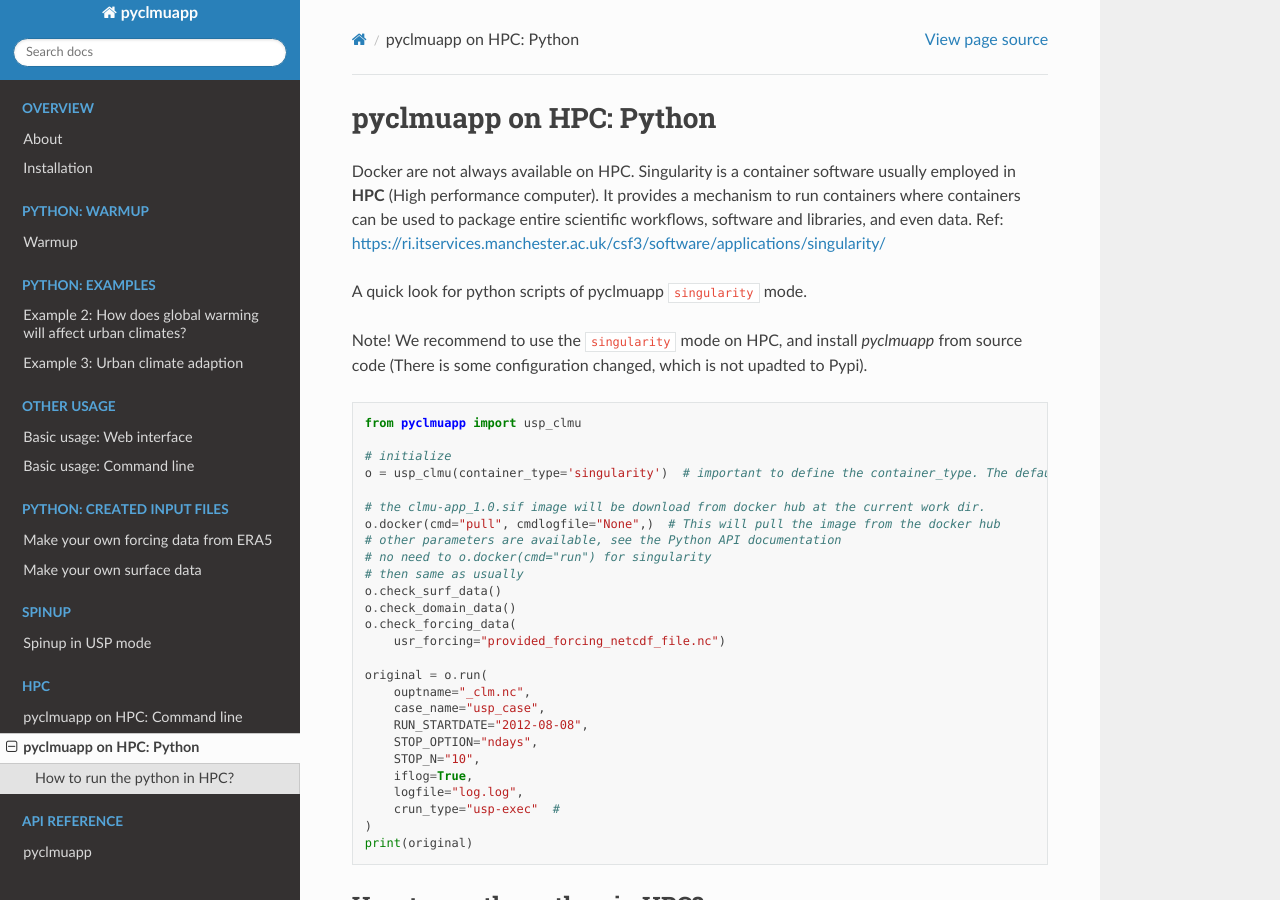
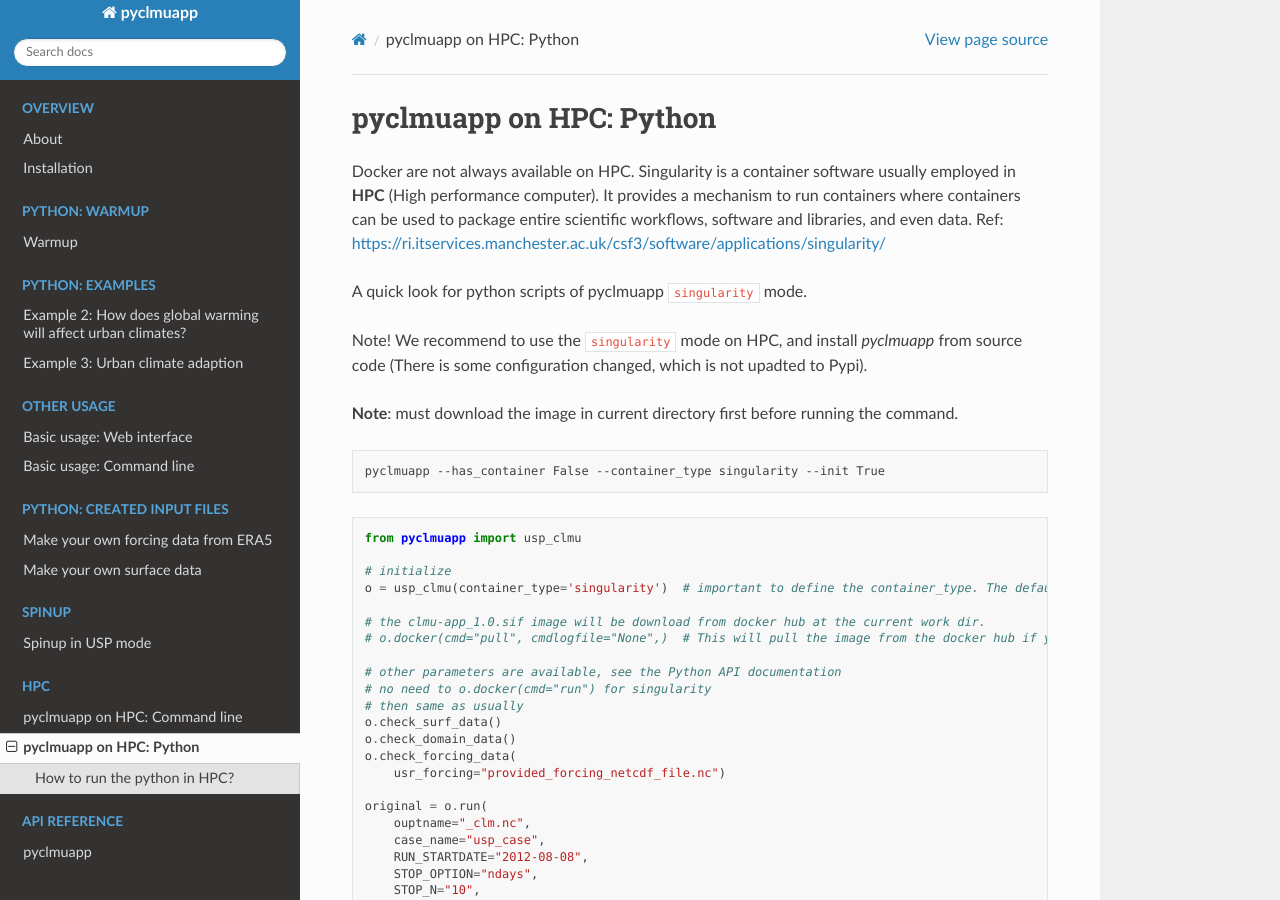
Before and after one commit to envdes/pyclmuapp, a Sphinx documentation site: the page built from docs/notebooks/hpc/singularity.rst, in a window 1280 px wide and 900 px high. Built offline with Sphinx 7.4.7 and the Read the Docs theme 3.1.0, drawn with Linux system fonts in a browser that asks for light colours; pages that are not in the unit, such as notebooks, are missing from menus.

Commit message:
hpc notes

```diff
--- a/docs/notebooks/hpc/singularity.rst
+++ b/docs/notebooks/hpc/singularity.rst
@@ -5,6 +5,13 @@ Docker are not always available on HPC. Singularity is a container software usua
 A quick look for python scripts of pyclmuapp ``singularity`` mode.
 
 Note! We recommend to use the ``singularity`` mode on HPC, and install `pyclmuapp` from source code (There is some configuration changed, which is not upadted to Pypi).
+
+**Note**: must download the image in current directory first before running the command.
+
+.. code-block:: bash
+
+    pyclmuapp --has_container False --container_type singularity --init True
+
 
 .. code-block:: python
 
@@ -14,7 +21,8 @@ Note! We recommend to use the ``singularity`` mode on HPC, and install `pyclmuap
     o = usp_clmu(container_type='singularity')  # important to define the container_type. The default is docker
 
     # the clmu-app_1.0.sif image will be download from docker hub at the current work dir.
-    o.docker(cmd="pull", cmdlogfile="None",)  # This will pull the image from the docker hub
+    # o.docker(cmd="pull", cmdlogfile="None",)  # This will pull the image from the docker hub if you not have a local image
+
     # other parameters are available, see the Python API documentation
     # no need to o.docker(cmd="run") for singularity
     # then same as usually
```
Also changed, not shown: docs/notebooks/hpc/HPC.ipynb.
